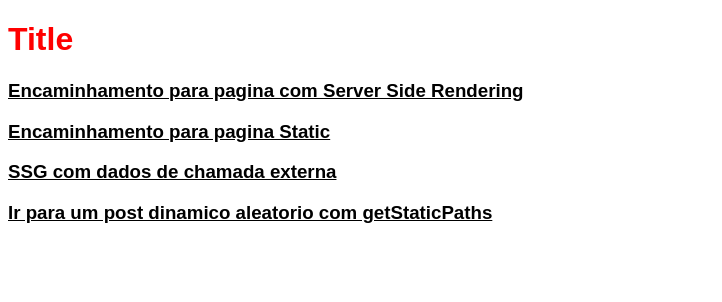
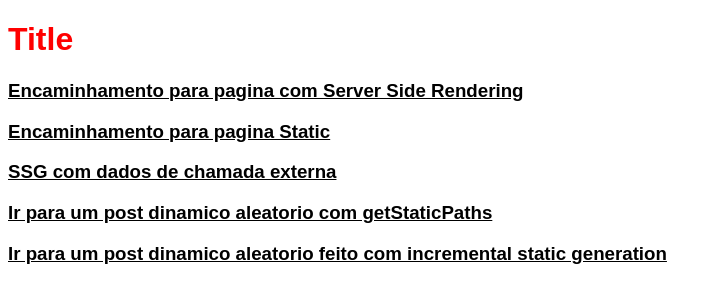
Before and after one commit to ddaiane/testandoNEXTjs, a Next.js app: page / in a window 1280 px wide. Shown: the top 302 px of the page, without its empty margins (0-722 px from the left). Built offline with nearby package versions, Linux system fonts and the light colour scheme.

Commit message:
add link de nova page no index

```diff
--- a/pages/index.js
+++ b/pages/index.js
@@ -11,18 +11,19 @@ function getRandomInt(min, max) {
 
 export async function getServerSideProps() {
   console.log("definindo props serverside dinamicamente")
-  const idPost = getRandomInt(1, 4);
-  const hrefPost = `/posts/curso-next/${idPost}`;
+  const hrefPost = `/posts/curso-next/${getRandomInt(1, 4)}`;
+  const incrementalHref = `/posts/incremental/${getRandomInt(1, 1000)}`
 
   return {
       props: {
-          postHref: hrefPost
+          postHref: hrefPost,
+          incrementalHref: incrementalHref
       }
   }
 }
 
 
-export default function HomePage({postHref}) {
+export default function HomePage({postHref, incrementalHref}) {
   return (
     <div>
       <PageTitle>Home</PageTitle>
@@ -39,6 +40,9 @@ export default function HomePage({postHref}) {
       <Link href={postHref}>
         <h3>Ir para um post dinamico aleatorio com getStaticPaths</h3>
       </Link>
+      <Link href={incrementalHref}>
+        <h3>Ir para um post dinamico aleatorio feito com incremental static generation</h3>
+      </Link>
     </div>
   )
 }
```
